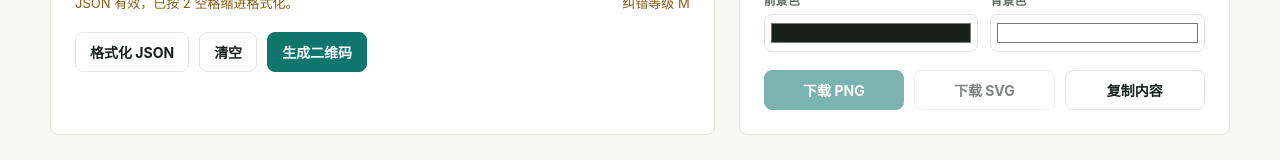
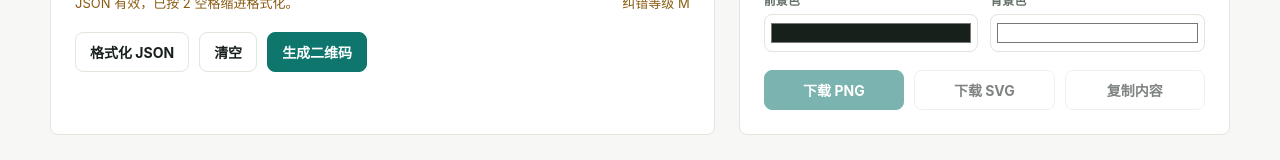
Before and after one commit to Asoul007/qrcode, a React (Vite) app: page / in a window 1280 px wide. Shown: the part 680-840 px from the top of the page. Built offline with nearby package versions, Linux system fonts and the light colour scheme.

Commit message:
fix: preserve qr preview on json format

```diff
--- a/src/App.tsx
+++ b/src/App.tsx
@@ -125,7 +125,9 @@ export default function App() {
   function formatJson() {
     const nextState = getContentState('json', rawValue);
     if (nextState.canGenerate) {
-      clearPreview();
+      if (nextState.normalizedValue !== contentState.normalizedValue) {
+        clearPreview();
+      }
       setRawValue(nextState.normalizedValue);
       setActionMessage('JSON 已格式化。');
       return;
@@ -313,7 +315,7 @@ export default function App() {
             <button disabled={!canExport} onClick={() => downloadTextFile('qr-code.svg', svgMarkup, 'image/svg+xml')} type="button">
               下载 SVG
             </button>
-            <button disabled={!contentState.canGenerate} onClick={handleCopy} type="button">
+            <button disabled={!isCurrentPreviewReady} onClick={handleCopy} type="button">
               复制内容
             </button>
           </div>
```
Also changed, not shown: 1 other file (tests, documents, lock files or other folders).
